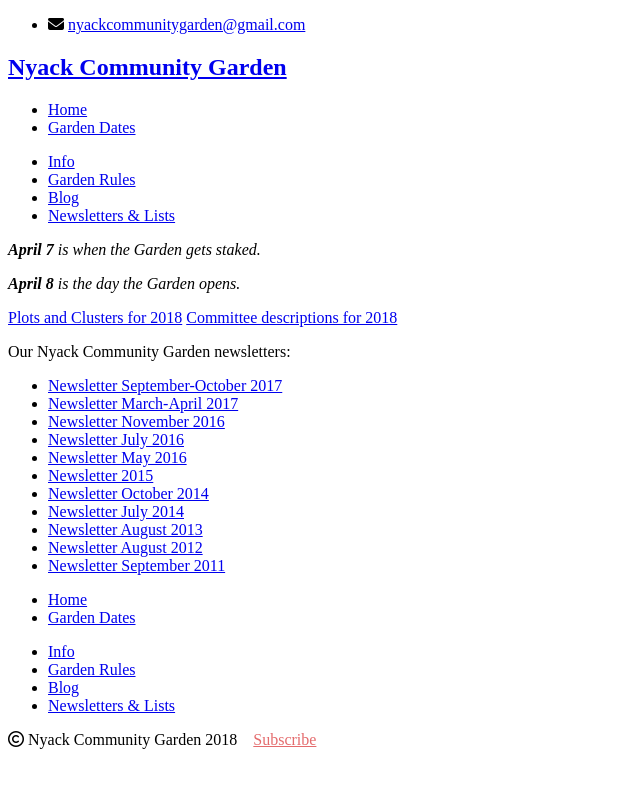
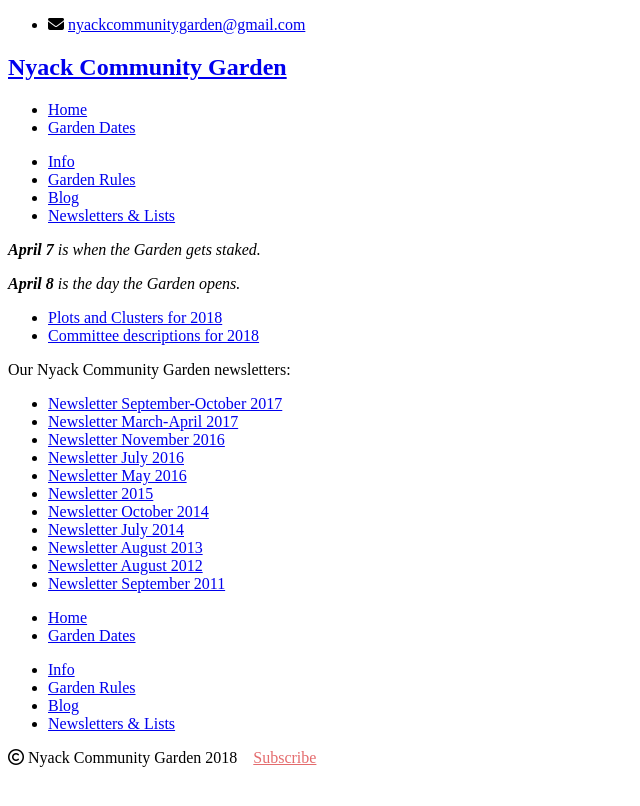
Before and after one commit to bosborne/nyackcommunitygarden, a Jekyll site: the page built from files/index.md, in a window 1280 px wide. Shown: the top 806 px of the page, without its empty margins (0-640 px from the left). Built offline with Jekyll 4.4.1, drawn with Linux system fonts in a browser that asks for light colours; nearby versions of some CDN libraries; library files that are not in the unit come from our copies.

Commit message:
Fix typo

```diff
--- a/files/index.md
+++ b/files/index.md
@@ -4,8 +4,8 @@
 title: "Newsletters and Lists"
 published: true
 ---
-[Plots and Clusters for 2018](/pdf/Plots_&_Clusters_4-4-18.pdf)
-[Committee descriptions for 2018](/pdf/Committee_Descriptions_2018.pdf)
+- [Plots and Clusters for 2018](/pdf/Plots_&_Clusters_4-4-18.pdf)
+- [Committee descriptions for 2018](/pdf/Committee_Descriptions_2018.pdf)
 
 Our Nyack Community Garden newsletters:
 
```
